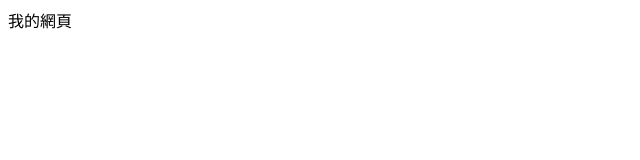
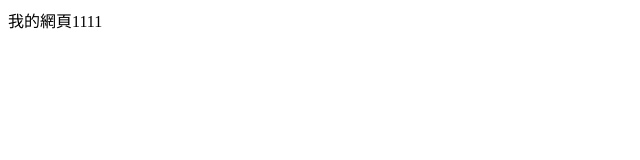
Before and after one commit to tawan158/hhjh, a plain HTML site: page 4_1.html in a window 1280 px wide. Shown: the full height of the page, 0-640 px from the left. Drawn offline with Linux system fonts and the light colour scheme.

Commit message:
hjhjkhjk

```diff
--- a/4_1.html
+++ b/4_1.html
@@ -5,6 +5,6 @@
 	<title>Document</title>
 </head>
 <body>
-	我的網頁
+	我的網頁1111
 </body>
 </html>
```
